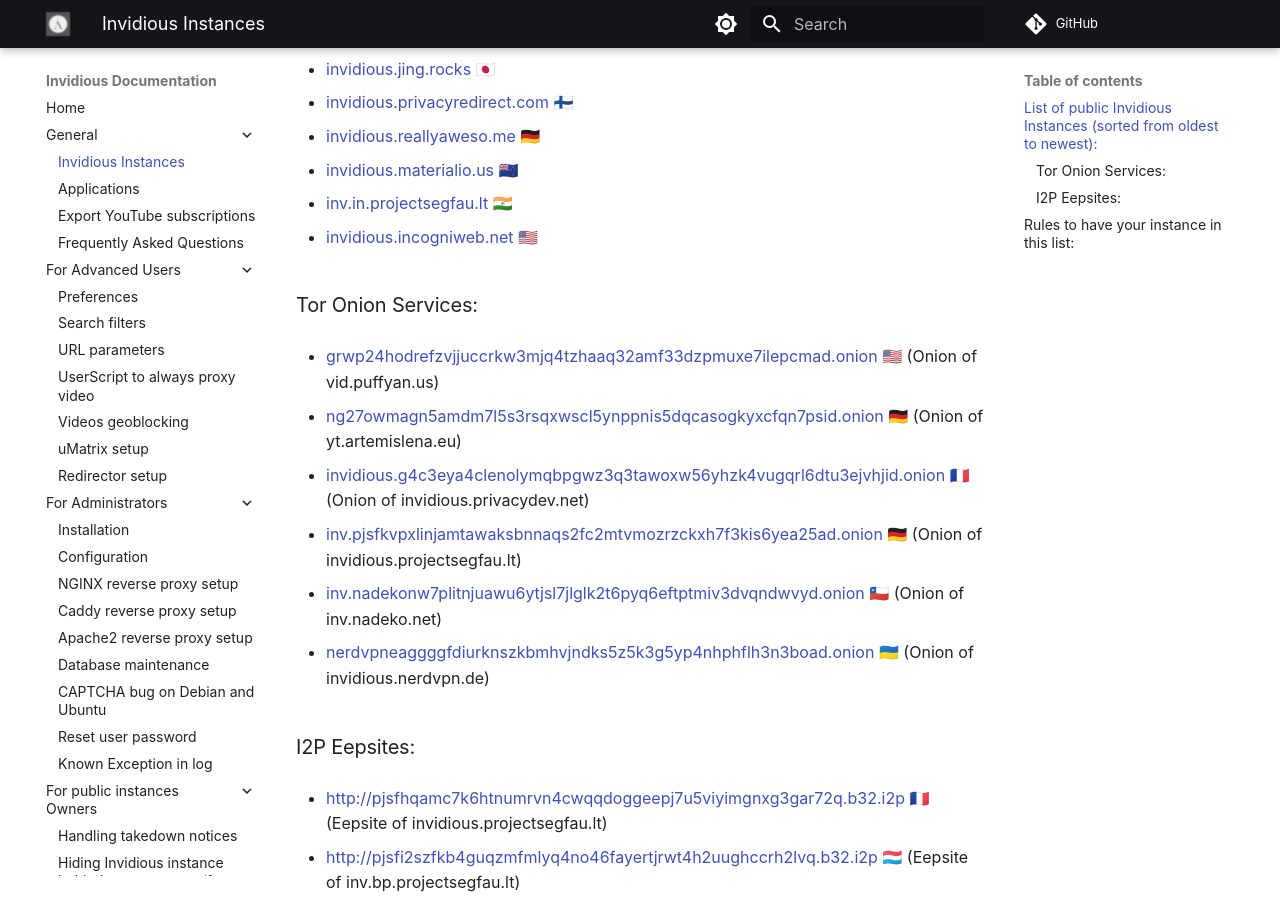
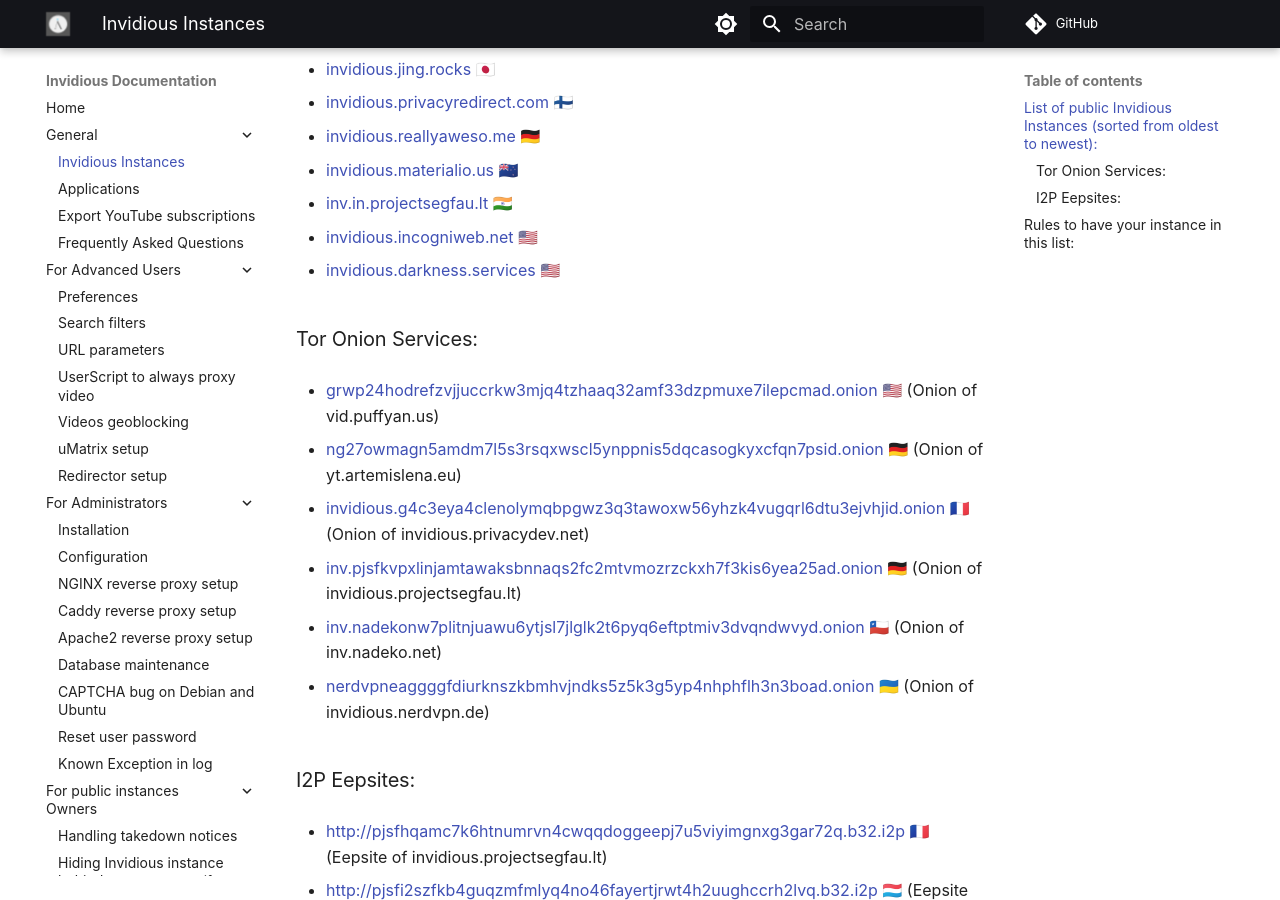
Before and after one commit to iv-org/documentation, an MkDocs documentation site: the page built from docs/instances.md, in a window 1280 px wide and 900 px high, scrolled down 895 px. Built offline with MkDocs 1.6.1 and Material for MkDocs 9.7.7, drawn with Linux system fonts in a browser that asks for light colours; comment, search, counter and statistics services are not loaded.

Commit message:
add back invidious.darkness.services
https://github.com/iv-org/documentation/pull/567#issuecomment-2190296020

```diff
--- a/docs/instances.md
+++ b/docs/instances.md
@@ -50,6 +50,7 @@
 
 * [invidious.incogniweb.net](https://invidious.incogniweb.net) 🇺🇸
 
+* [invidious.darkness.services](https://invidious.darkness.services) 🇺🇸
 
 ### Tor Onion Services:
 
```
